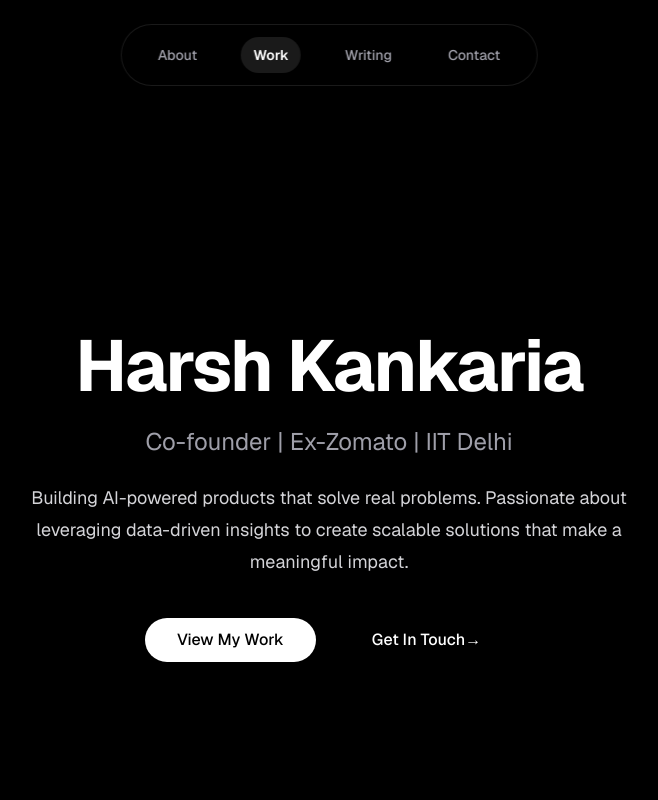
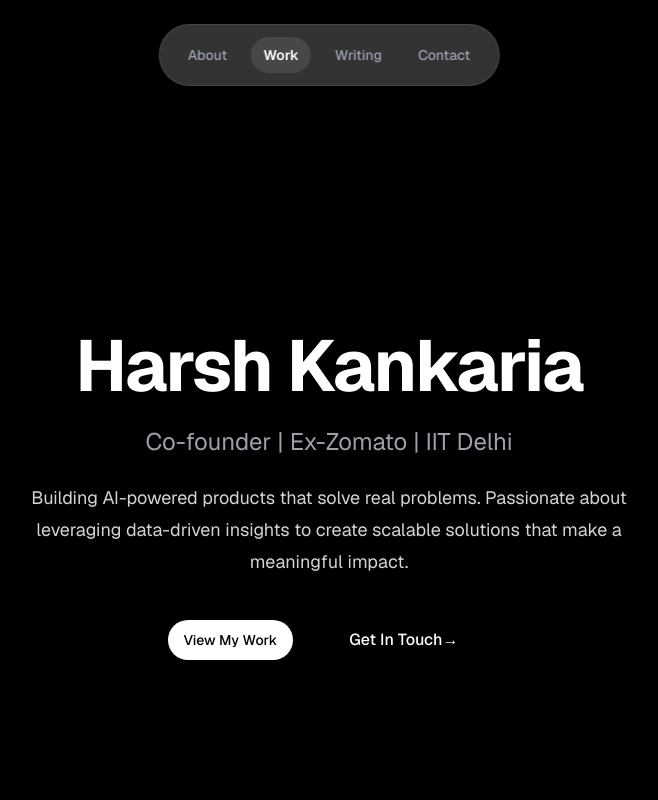
Before and after one commit to HarshK99/kanka, a Next.js app: page / in a window 1280 px wide. Shown: the top 800 px of the page, without its empty margins (311-969 px from the left). Built offline with nearby package versions, Linux system fonts and the light colour scheme.

Commit message:
fixed horizontal row issue

```diff
--- a/app/components/sections/client-projects.tsx
+++ b/app/components/sections/client-projects.tsx
@@ -25,6 +25,7 @@ const clientProjects = [
     image: '/images/compressors.png',
     link: 'https://compressorspares.co/',
   },
+
 ];
 
 export const ClientProjects = () => {
@@ -59,14 +60,20 @@ export const ClientProjects = () => {
           Client Work
         </Heading2>
         {clientProjects.length <= 3 ? (
-          <div className="flex justify-around gap-4">
+          <div className="relative">
+            <div
+              id="client-projects-container"
+              className="overflow-x-auto scrollbar-hide scroll-smooth"
+              onScroll={handleScroll}
+            >
+              <div className="flex justify-center gap-4 pb-4" style={{ width: 'max-content' }}>
                 {clientProjects.map((project, index) => (
                   <Link
                     key={project.title}
                     href={project.link}
                     target="_blank"
                     rel="noopener noreferrer"
-                className="group flex-shrink-0 w-80 block"
+                    className="group flex-shrink-0 w-80 scroll-snap-align-start block"
                   >
                     <div className="aspect-video overflow-hidden rounded-lg bg-zinc-800 mb-3 hover:shadow-lg transition-shadow duration-300 cursor-pointer">
                       <img
@@ -83,6 +90,21 @@ export const ClientProjects = () => {
                   </Link>
                 ))}
               </div>
+            </div>
+            {/* Dots */}
+            <div className="flex justify-center gap-2 mt-6">
+              {clientProjects.map((_, index) => (
+                <button
+                  key={index}
+                  onClick={() => scrollToSlide(index)}
+                  className={`w-2 h-2 rounded-full transition-colors ${
+                    index === currentSlide ? 'bg-white' : 'bg-zinc-600'
+                  }`}
+                  aria-label={`Go to slide ${index + 1}`}
+                />
+              ))}
+            </div>
+          </div>
         ) : (
           <div className="relative">
             <div
@@ -90,7 +112,7 @@ export const ClientProjects = () => {
               className="overflow-x-auto scrollbar-hide scroll-smooth"
               onScroll={handleScroll}
             >
-              <div className="flex gap-4 pb-4" style={{ width: 'max-content' }}>
+              <div className="flex gap-4 pb-4 justify-start">
                 {clientProjects.map((project, index) => (
                   <Link
                     key={project.title}
--- a/app/components/sections/header.tsx
+++ b/app/components/sections/header.tsx
@@ -48,8 +48,8 @@ export const Header = () => {
 
   return (
     <header className="fixed top-6 left-1/2 transform -translate-x-1/2 z-50">
-      <nav className="backdrop-blur-md bg-black/20 border border-white/10 rounded-full px-6 py-3 shadow-lg shadow-black/10">
-        <ul className="flex items-center gap-8">
+      <nav className="backdrop-blur-md bg-white/20 border border-white/10 rounded-full px-4 py-3 shadow-lg shadow-black/10">
+        <ul className="flex items-center gap-3">
           {navItems.map((item) => (
             <li key={item.name}>
               <button
@@ -58,7 +58,7 @@ export const Header = () => {
                   'relative px-3 py-2 text-sm font-medium transition-all duration-200 rounded-full',
                   activeSection === item.href.substring(1)
                     ? 'text-white bg-white/10 font-semibold'
-                    : 'text-zinc-400 hover:text-white hover:bg-white/5'
+                    : 'text-gray-400 hover:text-white hover:bg-white/5'
                 )}
               >
                 {item.name}
--- a/app/components/sections/hero.tsx
+++ b/app/components/sections/hero.tsx
@@ -17,7 +17,7 @@ export const Hero = () => {
           to create scalable solutions that make a meaningful impact.
         </Lead>
         <div className="flex items-center justify-center gap-x-6">
-          <Button href="#projects" size="lg">
+          <Button href="#projects" size="md">
             View My Work
           </Button>
           <Button href="#contact" variant="ghost" size="lg">
```
Lines whose indentation alone changed are shown as unchanged.
